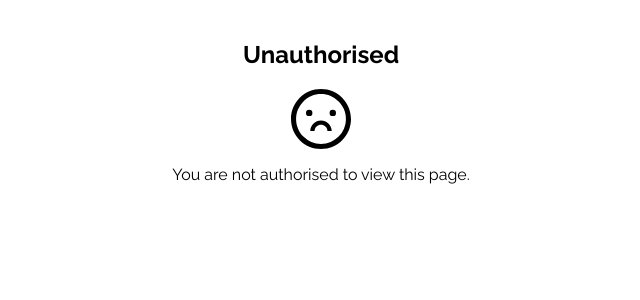
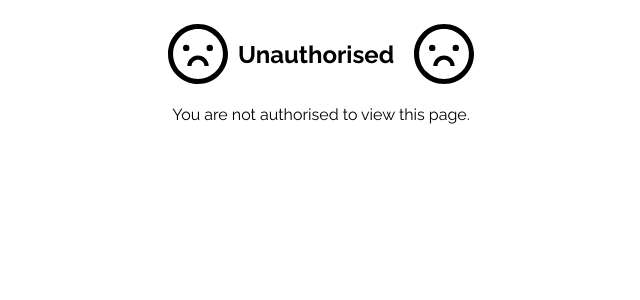
Before and after one commit to Emperor51/bs3221-summative, a React (Vite) app in the folder apps/website/: page /unauthorised in a window 1280 px wide. Shown: the top 300 px of the page, without its empty margins (319-959 px from the left). Built offline with nearby package versions, Linux system fonts and the light colour scheme.

Commit message:
feature: :( :(

```diff
--- a/apps/website/src/app/screens/unauthorised/Unauthorised.tsx
+++ b/apps/website/src/app/screens/unauthorised/Unauthorised.tsx
@@ -4,8 +4,11 @@ import { FrownOutlined } from '@ant-design/icons';
 const Unauthorised: React.FC = () => {
   return (
     <div style={{ padding: '20px', textAlign: 'center' }}>
-      <h2>Unauthorised</h2>
-      <FrownOutlined style={{fontSize: 60}}/>
+      <div style={{ display: 'flex', justifyContent: 'center', alignItems: 'center' }}>
+        <FrownOutlined style={{fontSize: 60}}/>
+        <h2 style={{ marginLeft: '10px', marginRight: '20px' }}>Unauthorised</h2>
+        <FrownOutlined style={{fontSize: 60}}/>
+      </div>
       <p>You are not authorised to view this page.</p>
     </div>
   );
```
